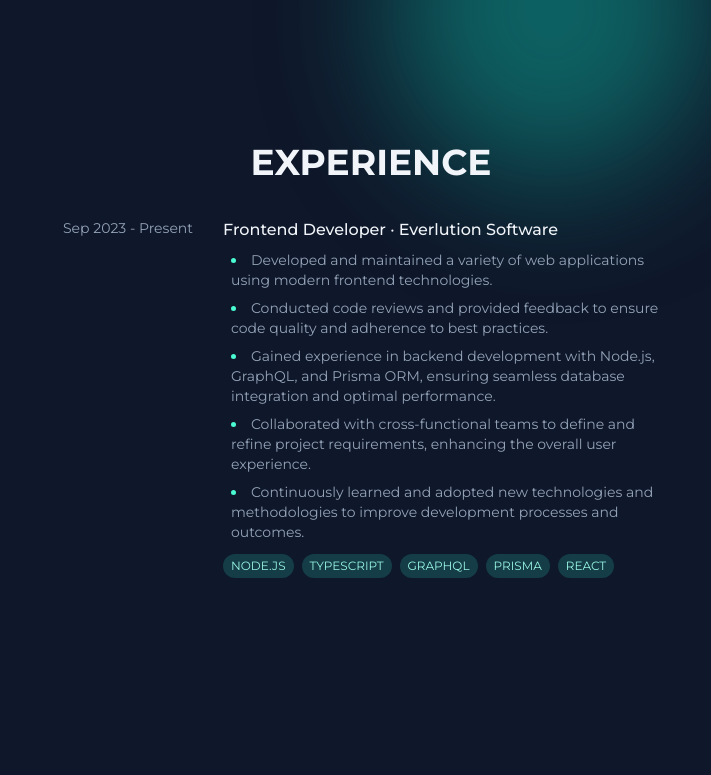
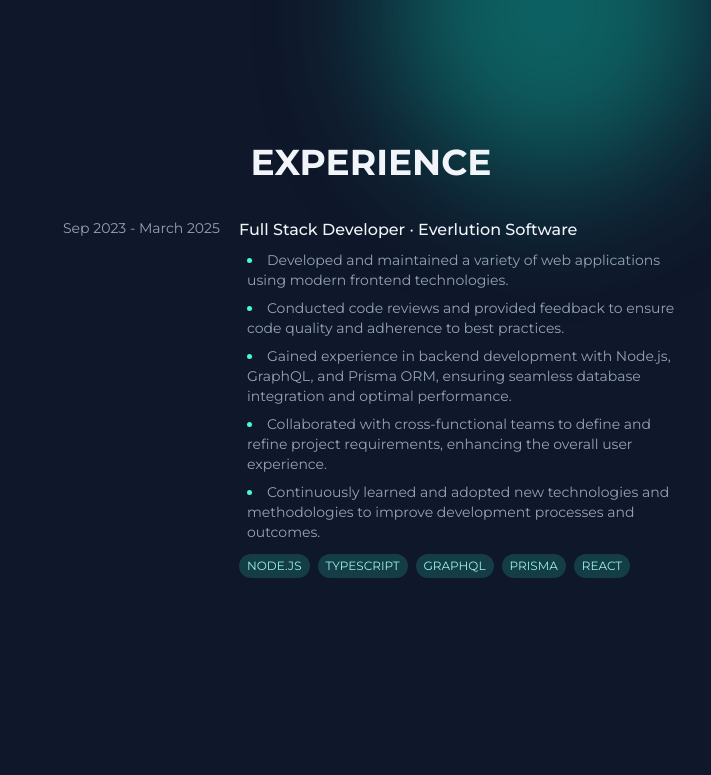
Before and after one commit to oXide0/portfolio, a Next.js app: page / in a window 1280 px wide. Shown: the part 634-1409 px from the top of the page, without its empty margins (569-1280 px from the left). Built offline with nearby package versions, Linux system fonts and the light colour scheme.

Commit message:
update portfolio

```diff
--- a/app/lib/data.ts
+++ b/app/lib/data.ts
@@ -28,9 +28,9 @@
 export const experienceData = [
     {
         id: 1,
-        title: 'Frontend Developer',
+        title: 'Full Stack Developer',
         company: 'Everlution Software',
-        date: 'Sep 2023 - Present',
+        date: 'Sep 2023 - March 2025',
         text: [
             'Developed and maintained a variety of web applications using modern frontend technologies.',
             'Conducted code reviews and provided feedback to ensure code quality and adherence to best practices.',
--- a/app/ui/experienceCard.tsx
+++ b/app/ui/experienceCard.tsx
@@ -8,7 +8,7 @@
 
 export function ExperienceCard({ title, text, skills, date, company }: ExperienceCardProps) {
     return (
-        <div className='flex p-4 rounded-lg transition-all duration-200 hover:bg-slate-100/10 group relative'>
+        <div className='flex gap-4 p-4 rounded-lg transition-all duration-200 hover:bg-slate-100/10 group relative'>
             <div>
                 <p className='text-slate-400 text-sm w-40'>{date}</p>
             </div>
```
Also changed, not shown: 1 other file (tests, documents, lock files or other folders).
